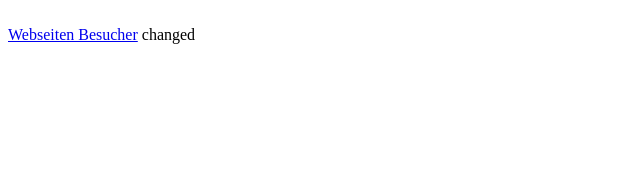
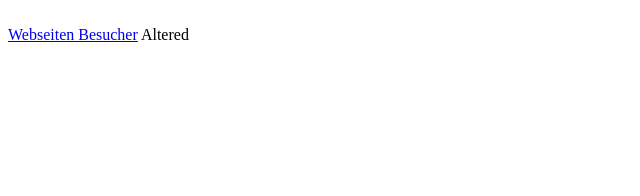
Before and after one commit to Bittu27/Public, a plain HTML site: page index.html in a window 1280 px wide. Shown: the full height of the page, 0-640 px from the left. Drawn offline with Linux system fonts and the light colour scheme.

Commit message:
Update index.html

```diff
--- a/index.html
+++ b/index.html
@@ -8,7 +8,6 @@
   transition-timing-function: linear;">
   <script type="text/javascript" src="https://free-hit-counters.net/count/7elt"></script><br>
  <a href='http://xn--besucherzhlerkostenlos-84b.com/'>Webseiten Besucher</a> <script type='text/javascript' src='https://www.whomania.com/ctr?id=e90a584cdb00769a6970b6b93fb753ca86ba57e5'></script>
-
-changed
+Altered
 </body>
 </html>
```
